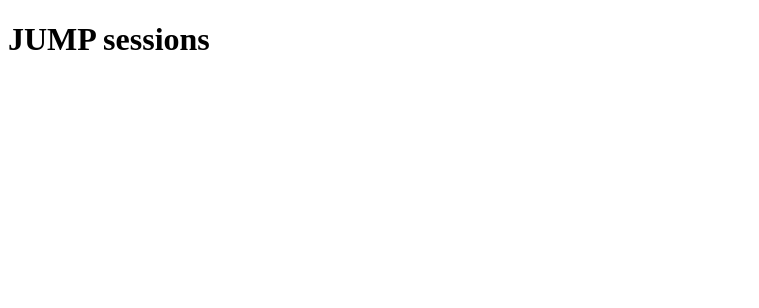
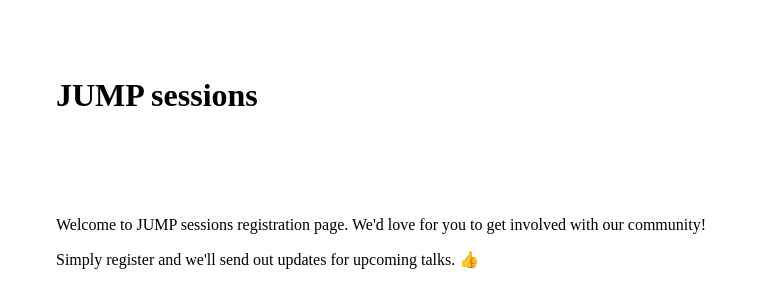
Before and after one commit to j1mie/ics-boilerplate, a React app: page / in a window 1280 px wide. Shown: the top 308 px of the page, without its empty margins (0-759 px from the left). Built offline with nearby package versions, Linux system fonts and the light colour scheme.

Commit message:
Add basic stylinh

```diff
--- a/src/App.js
+++ b/src/App.js
@@ -8,11 +8,10 @@ class App extends Component {
         <header>
           <h1>JUMP sessions</h1>
         </header>
-        <div className="bx--grid">
-          <div className="bx--row">
-
-          </div>
-        </div>
+        <main>
+          <p>Welcome to JUMP sessions registration page. We'd love for you to get involved with our community!</p>
+          <p>Simply register and we'll send out updates for upcoming talks. 👍</p>
+        </main>
       </div>
     );
   }
--- a/src/App.scss
+++ b/src/App.scss
@@ -0,0 +1,9 @@
+
+
+header {
+  padding: 3rem;
+}
+
+main {
+  padding: 1rem 3rem;
+}
```
